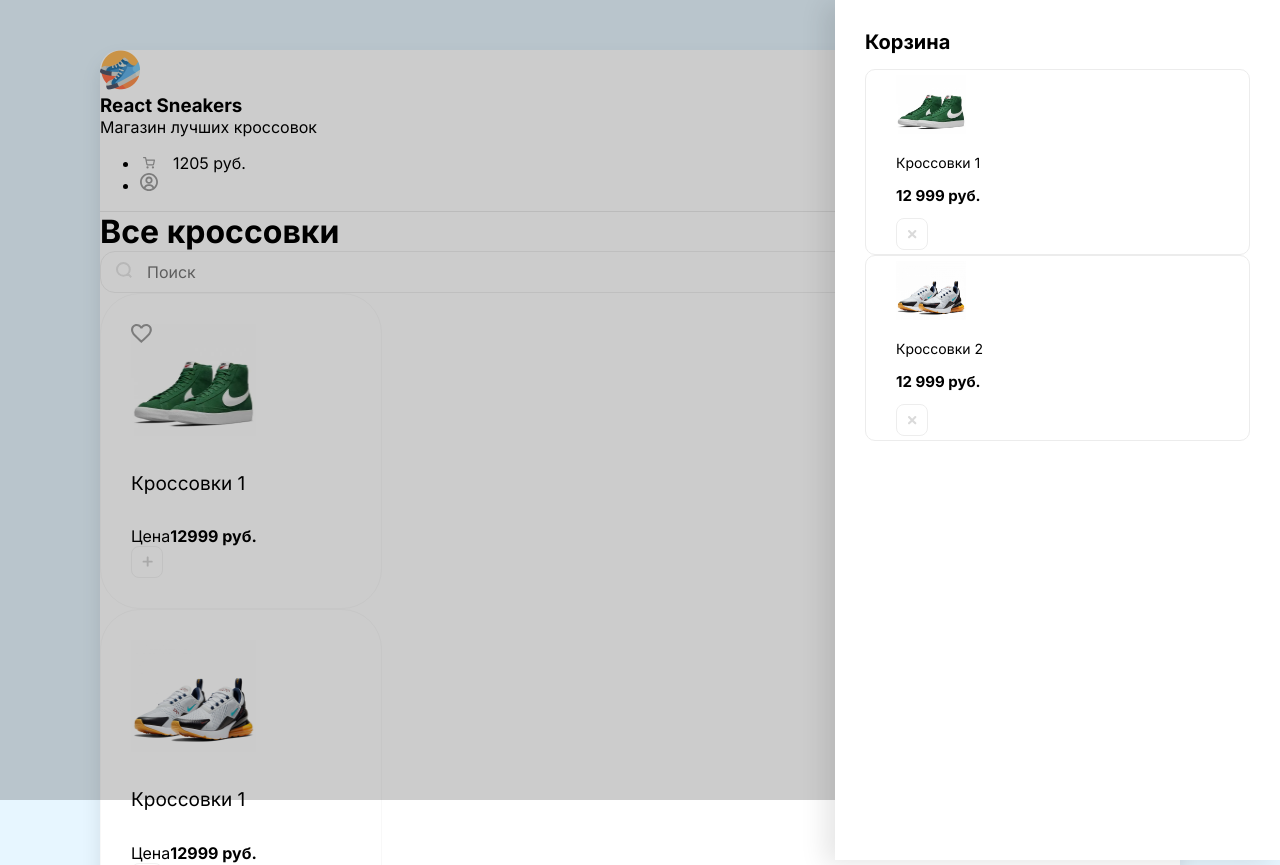
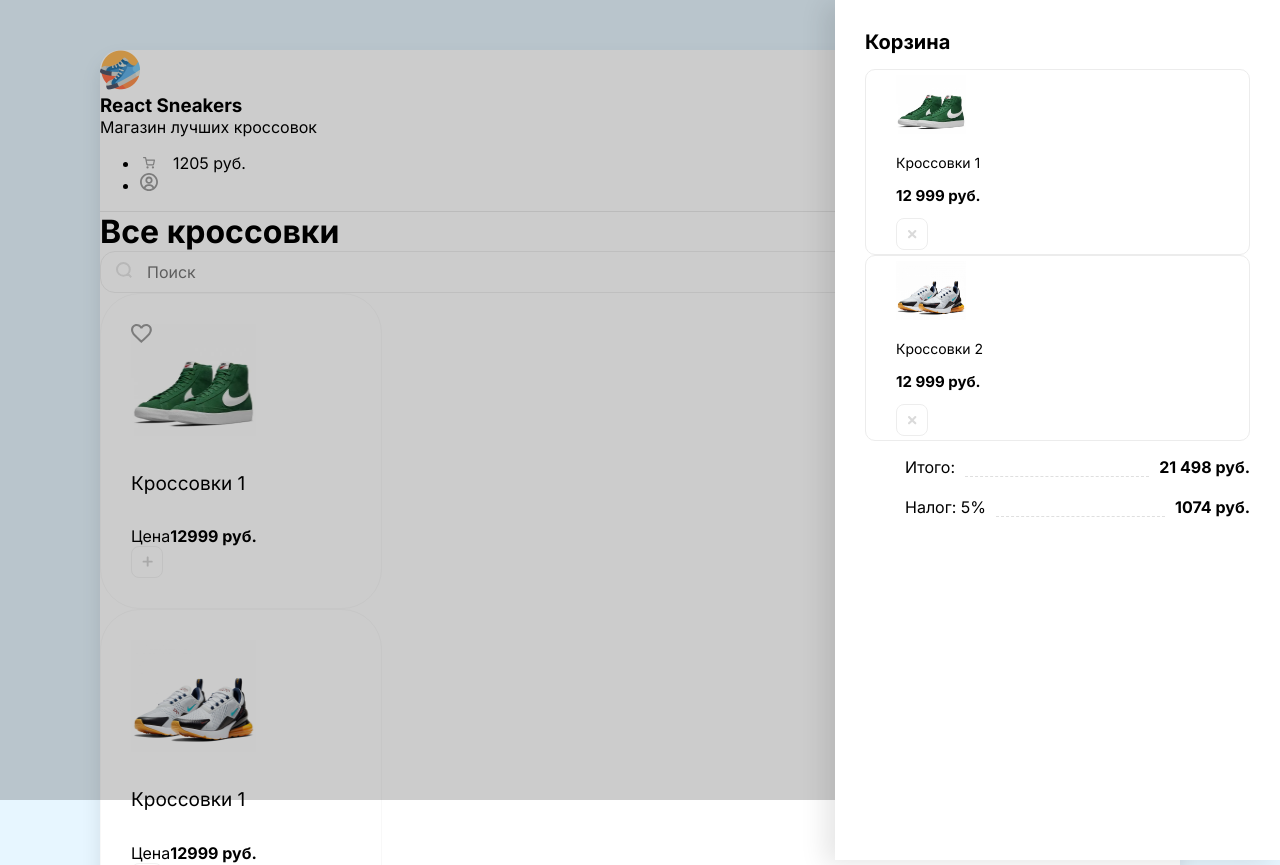
Before and after one commit to NikzJump/Sneakers, a React (Create React App) app: page / in a window 1280 px wide. Shown: the top 865 px of the page. Built offline with nearby package versions, Linux system fonts and the light colour scheme.

Commit message:
Sneakers cart

```diff
--- a/src/App.jsx
+++ b/src/App.jsx
@@ -4,6 +4,7 @@ function App() {
       <div className="overlay">
         <div className="drawer">
           <h2>Корзина</h2>
+          <div className="items">
             <div className="cart-item d-flex align-center mb-20">
               <div style={{backgroundImage: 'url(./img/sneakers/1.jpg)'}} className="cart-item-img">
 
@@ -23,6 +24,23 @@ function App() {
                 <b>12 999 руб.</b>
               </div>
               <img className="remove-btn" src="./img/btn-remove.svg" alt="Remove" />
+            </div>
+            <ul className="cartTotalBlock">
+              <li>
+                <span>Итого:</span>
+                <div>
+
+                </div>
+                <b>21 498 руб.</b>
+              </li>
+              <li>
+                <span>Налог: 5%</span>
+                <div>
+
+                </div>
+                <b>1074 руб.</b>
+              </li>
+            </ul>
         </div>
           </div>
       </div>
--- a/src/index.scss
+++ b/src/index.scss
@@ -89,6 +89,7 @@ border-bottom: 1px solid #eaeaea;
   box-shadow: -10px 4px 24px rgba(0, 0, 0, 0.1);
   padding: 30px;
 
+
   h2{
     margin: 0;
     margin-bottom: 15px;
@@ -140,3 +141,18 @@ border-bottom: 1px solid #eaeaea;
     }
   }
 }
+
+.cartTotalBlock {
+  div {
+    position: relative;
+    flex: 1;
+    height: 1px;
+    border-bottom: 1px dashed #dfdfdf;
+    margin: 0 10px;
+  }
+  li {
+    display: flex;
+    align-items: flex-end;
+    margin-bottom: 20px;
+  }
+}
```
Lines whose indentation alone changed are shown as unchanged.
